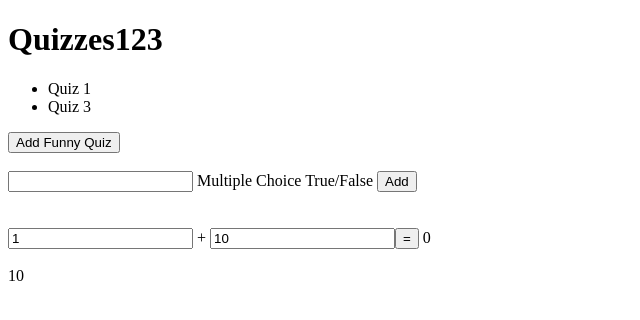
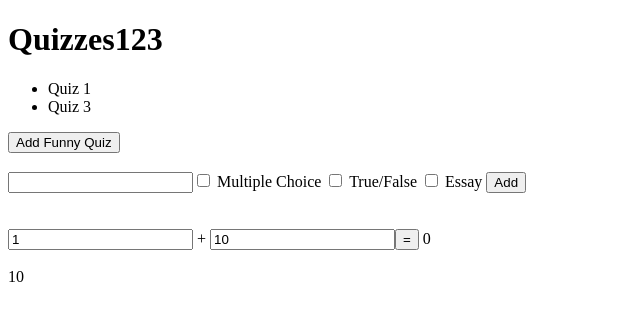
Before and after one commit to 2018-spring-mjs-th/week-two-a, an Angular app: page / in a window 1280 px wide. Shown: the top 320 px of the page, without its empty margins (0-640 px from the left). Built offline with nearby package versions, Linux system fonts and the light colour scheme.

Commit message:
Got checkboxes hooed up
and added a new dummy questionType to the service

```diff
--- a/src/app/question-types.service.ts
+++ b/src/app/question-types.service.ts
@@ -9,6 +9,7 @@ export class QuestionTypesService {
     return [
       "Multiple Choice"
       , "True/False"
+      , "Essay"
     ];
   }
 }
--- a/src/app/question-types/question-types.component.html
+++ b/src/app/question-types/question-types.component.html
@@ -1,3 +1,6 @@
 <span *ngFor='let qt of questionTypes'>
-  {{ qt.name }}
+  <label>
+    <input type="checkbox" [(ngModel)]="qt.checked" />
+    {{ qt.name }}
+  </label>
 </span>
```
